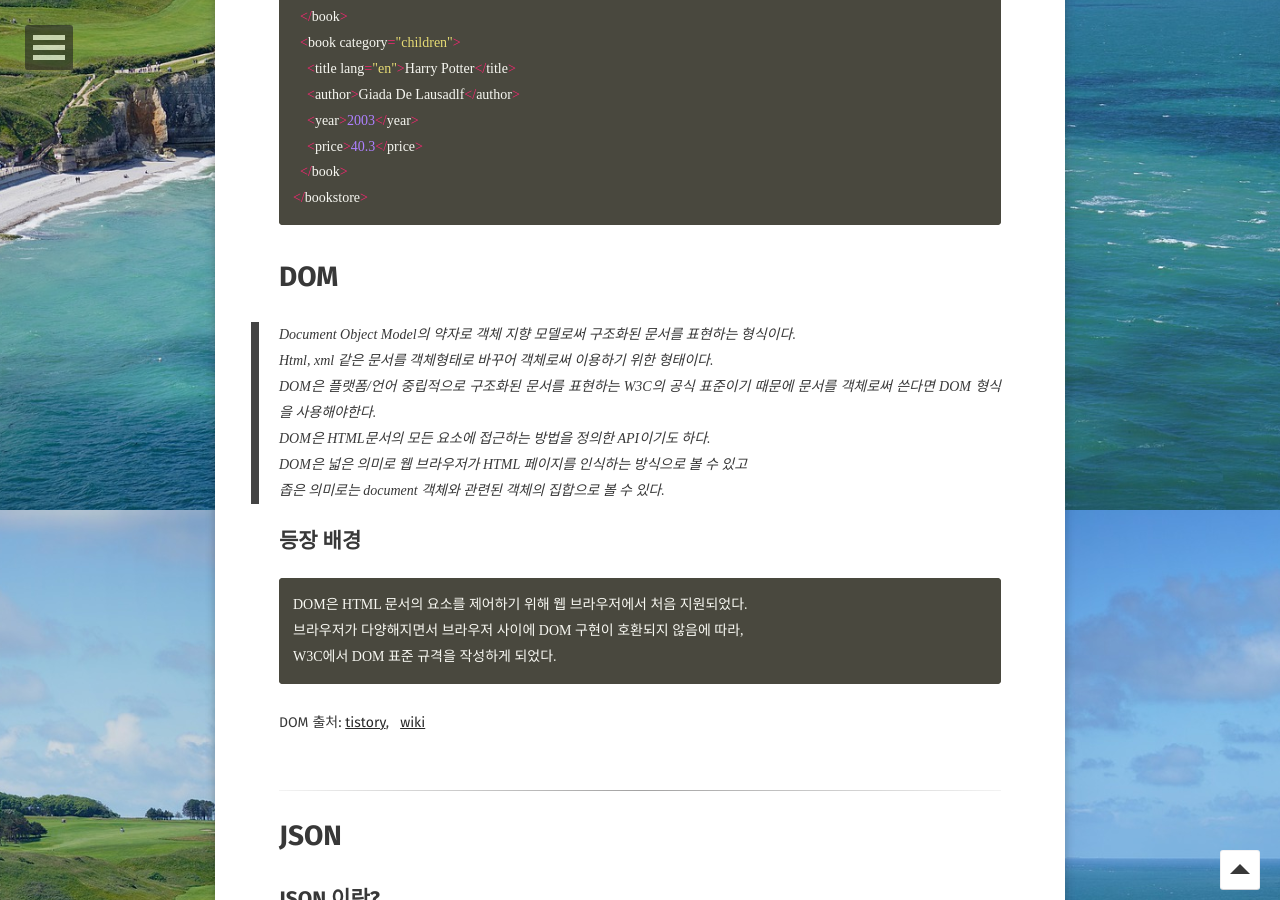
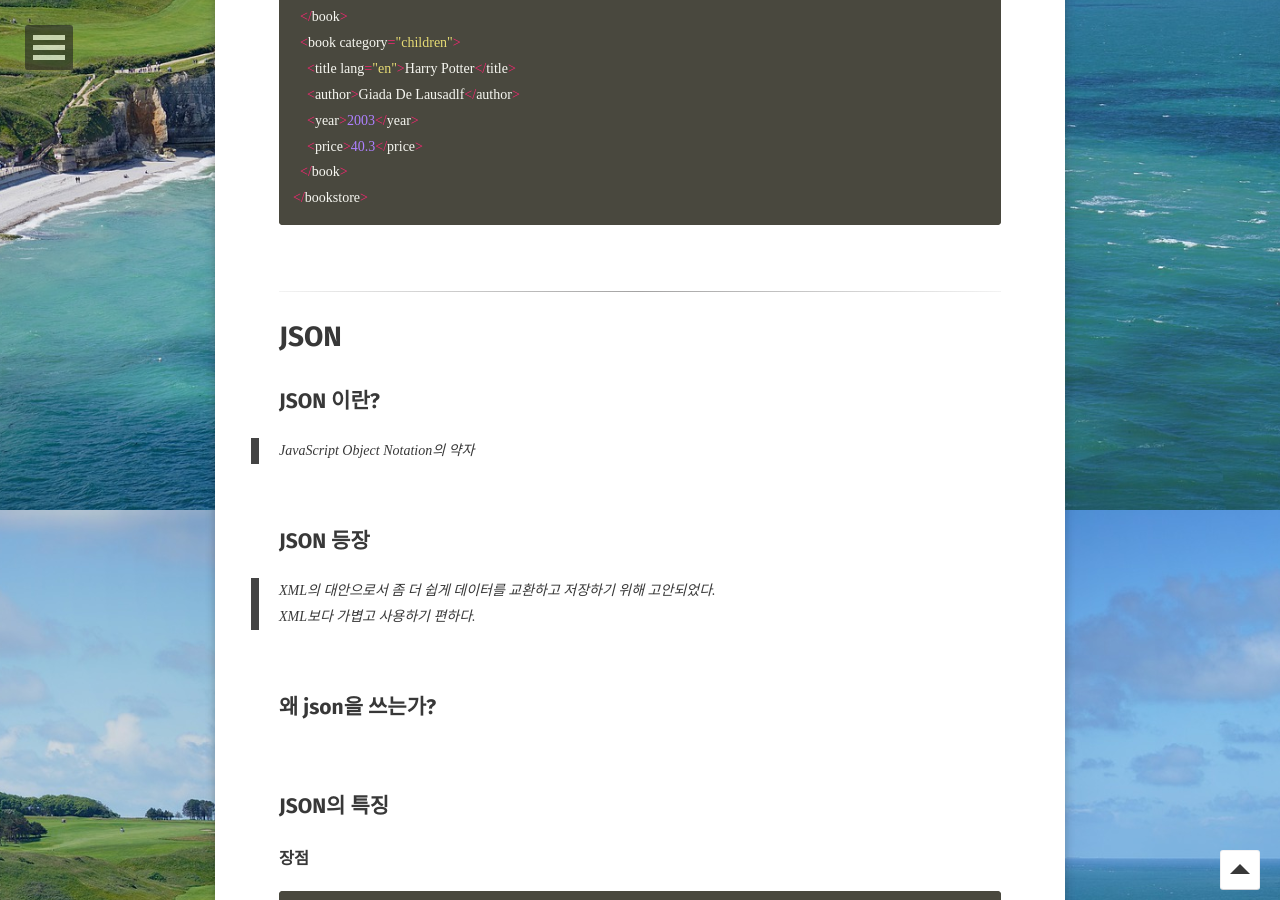
Before and after one commit to Jungjihyuk/JH_Life, a Jekyll site: the page built from _posts/2019-07-10-xmlandjson.md, in a window 1280 px wide and 900 px high, scrolled down 5790 px. Built offline with Jekyll 4.4.1, drawn with Linux system fonts in a browser that asks for light colours; some web fonts are replaced; comment, search, counter and statistics services are not loaded; some of the changed text lies outside the part shown.

Commit message:
delete dom contents

````diff
--- a/_posts/2019-07-10-xmlandjson.md
+++ b/_posts/2019-07-10-xmlandjson.md
@@ -219,26 +219,6 @@ etree.dump(xmlRoot)
 </bookstore>
 ```
 
-# DOM
-
-> Document Object Model의 약자로 객체 지향 모델로써 구조화된 문서를 표현하는 형식이다. <br>
-> Html, xml 같은 문서를 객체형태로 바꾸어 객체로써 이용하기 위한 형태이다. <br>
-> DOM은 플랫폼/언어 중립적으로 구조화된 문서를 표현하는 W3C의 공식 표준이기 때문에 문서를 객체로써 쓴다면 DOM 형식을 사용해야한다. <br>
-> DOM은 HTML문서의 모든 요소에 접근하는 방법을 정의한 API이기도 하다.<br>
-> DOM은 넓은 의미로 웹 브라우저가 HTML 페이지를 인식하는 방식으로 볼 수 있고<br>
-> 좁은 의미로는 document 객체와 관련된 객체의 집합으로 볼 수 있다.
-
-
-## 등장 배경
-
-```
-DOM은 HTML 문서의 요소를 제어하기 위해 웹 브라우저에서 처음 지원되었다.
-브라우저가 다양해지면서 브라우저 사이에 DOM 구현이 호환되지 않음에 따라,
-W3C에서 DOM 표준 규격을 작성하게 되었다.
-```
-
-DOM 출처: [tistory](https://na27.tistory.com/228), &nbsp; [wiki](https://ko.wikipedia.org/wiki/%EB%AC%B8%EC%84%9C_%EA%B0%9D%EC%B2%B4_%EB%AA%A8%EB%8D%B8)<br>
-
 <br>
 <hr>
 
````
